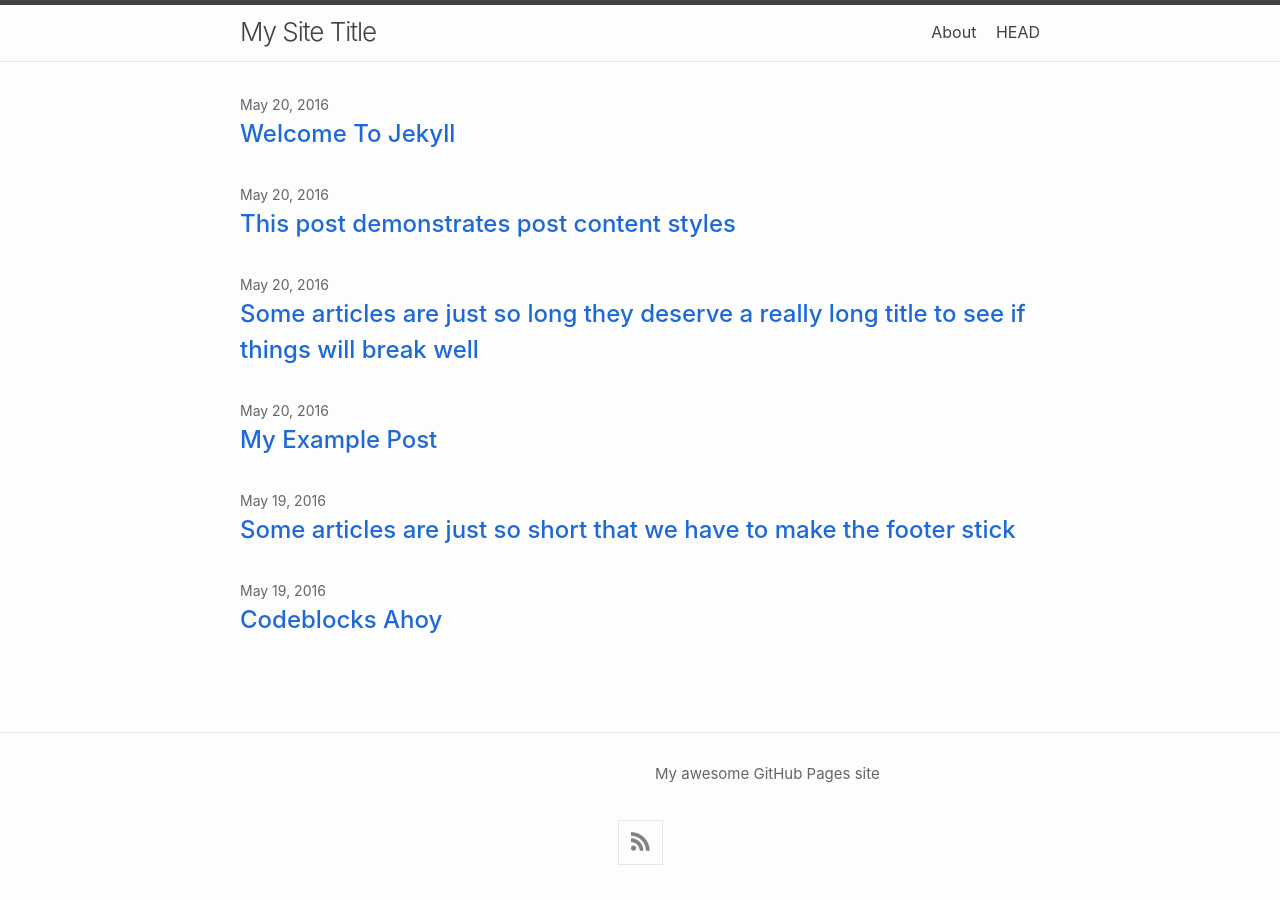
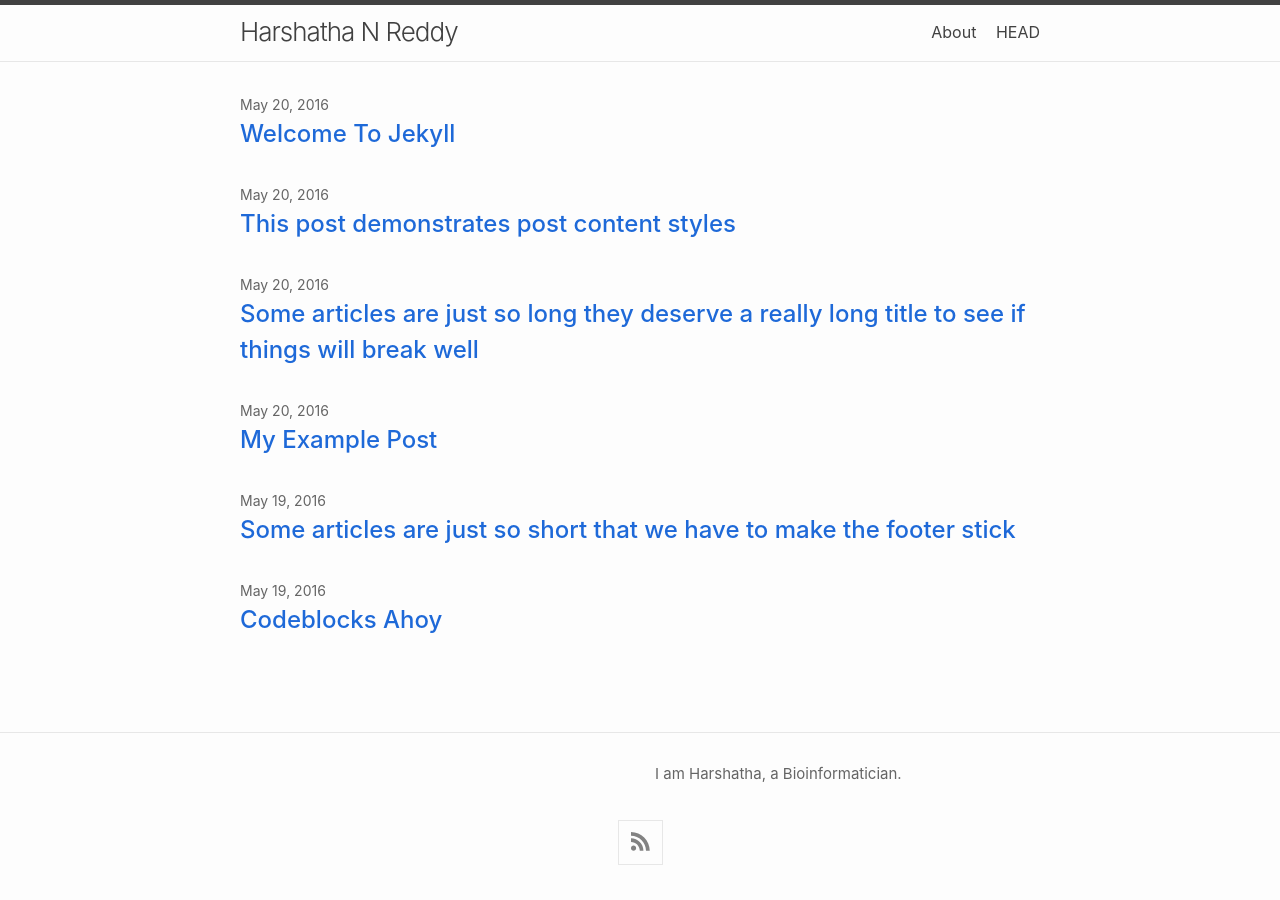
Before and after one commit to harshaa10/Harshatha, a Jekyll site: the page built from index.md, in a window 1280 px wide. Built offline with Jekyll 4.4.1, drawn with Linux system fonts in a browser that asks for light colours; nearby versions of some CDN libraries.

Commit message:
Update _config.yml

```diff
--- a/_config.yml
+++ b/_config.yml
@@ -1,5 +1,5 @@
-title: My Site Title
-description: My awesome GitHub Pages site
+title: Harshatha N Reddy
+description: I am Harshatha, a Bioinformatician.
 theme: jekyll-theme-primer
 plugins:
   - jekyll-feed
```
